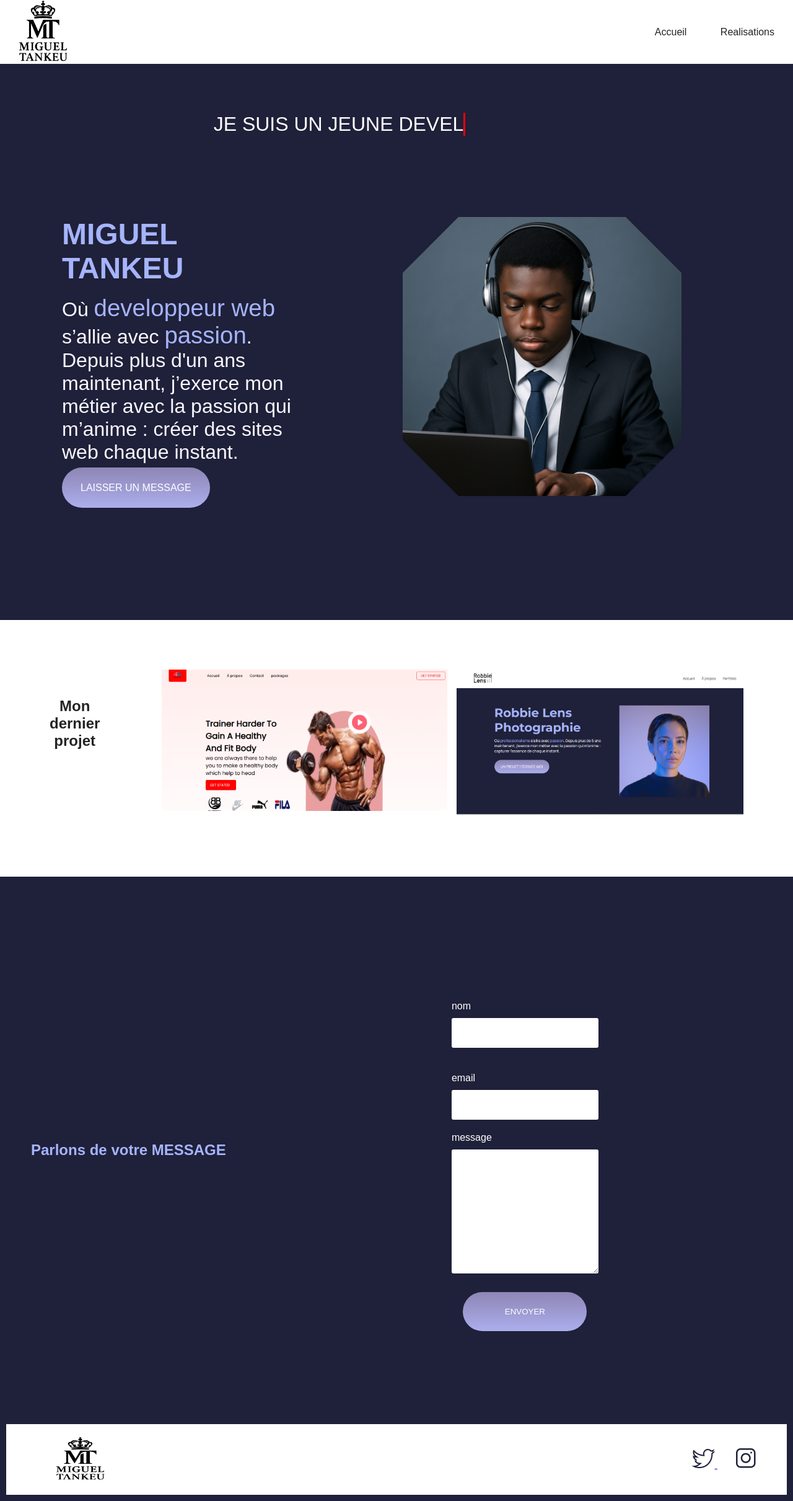
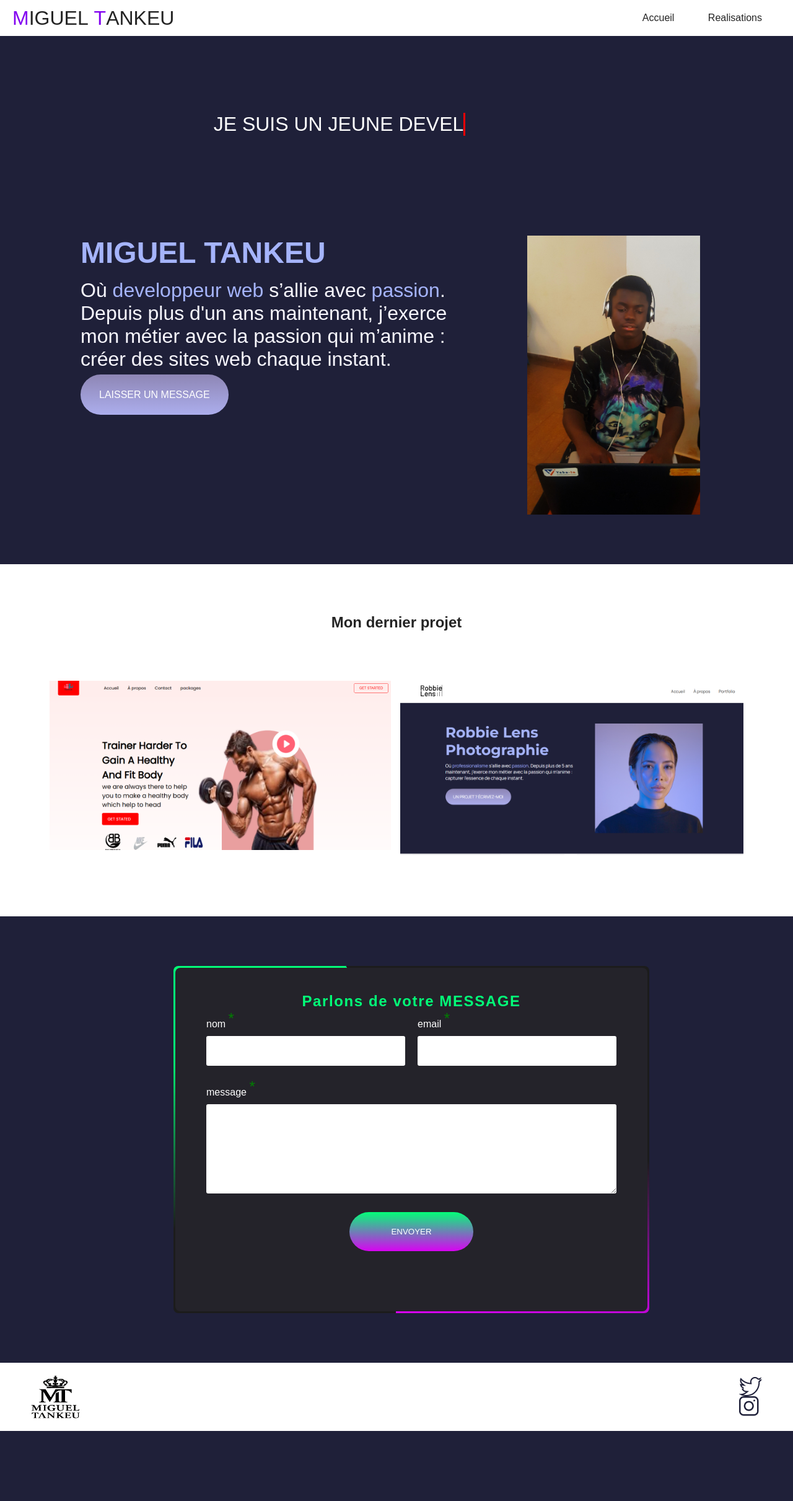
Before and after one commit to migueltankeu237-alt/portfolio, a PHP site: page / in a window 1280 px wide. Shown: the whole page at 62% size. After the commit the page ends 2308 px from the top, so only its background shows below. Run offline with PHP 8.4, Linux system fonts and the light colour scheme.

Commit message:
formulaire animer

```diff
--- a/index.html
+++ b/index.html
@@ -6,7 +6,6 @@
     <title>Accueil -Miguel tankeu</title>
     <link  rel="stylesheet"  href="style/style.css"/>
     <link  rel="stylesheet"  href="style/index.css"/>
-    <link rel="stylesheet" href="/style/formulaire.css">
 </head>
 
 <body>
@@ -15,7 +14,7 @@
         <!-- navbar permettant de naviguer dans le site -->
         <nav>
             <a href="index.html" class="lien-icone">
-                <img src="images/mon logo2.png" alt="Logo miguel tankeu" width="80px"  />
+                <span>M</span><p>IGUEL</p>&nbsp;&nbsp; <span>T</span><p>ANKEU</p>
             </a>
             <!-- lien vers d'autres pages web -->
             <div class="entete">
@@ -42,7 +41,7 @@
                 <a href="#contact" class="cta">LAISSER UN MESSAGE</a>
             </div>
             <!-- photo de robbie lens -->
-            <img src="images/Jeune homme concentré devant l'ordinateur.png" alt="portrait de Miguel Tankeu" height="450px" class="photo" />
+            <img src="images/jeune homme concentré devant l'ordinateur.jpg" alt="portrait de Miguel Tankeu" height="450px" class="photo" />
         </section>
         <section class="accueil-photos">
                 <!-- titre de niveau 2 -->
@@ -58,24 +57,27 @@
             </div>
         </section>
         <section id="contact" class="section-contact">
-                <!-- titre de niveau 2 -->
+            <div class="contenair">
+                <div class="form">
                     <h2>Parlons de votre MESSAGE</h2>
                     <!-- formulaire d'inscription -->
                     <form action="https://formspree.io/f/mwpnweol" method="POST">
                         <div class="form-nom-email">
                             <div class="form-column">
-                        <label for="nom">nom</label>
+                                <label for="nom">nom <sup>*</sup></label>
                                 <input type="text" name="nom" id="nom" required />
                             </div>
                             <div class="form-column">
-                        <label for="email">email</label>
+                                <label for="email">email <sup>*</sup></label>
                                 <input type="e-mail" name="email" id="nom" />
                             </div>
                         </div>
-                <label for="message">message</label>
-                <textarea name="message" id="message" rows="10"></textarea>
+                        <label for="message">message <sup>*</sup></label>
+                        <textarea name="message" id="message"  rows="6"></textarea>
                         <input type="submit" value="ENVOYER" class="cta" />
                     </form>
+                </div>
+            </div>
         </section>
     </main>
     <!-- pied de page -->
--- a/portfolio.html
+++ b/portfolio.html
@@ -14,7 +14,7 @@
         <!-- navbar permettant de naviguer dans le site -->
         <nav>
             <a href="index.html" class="lien-icone">
-                <img src="images/mon logo2.png" alt="Logo miguel tankeu" width="80px"  />
+                <span>M</span><p>IGUEL</p>&nbsp;&nbsp; <span>T</span><p>ANKEU</p>
             </a>
             <div class="entete">
                 <a href="index.html">Accueil</a>
--- a/projet1/animation/INDEX.html
+++ b/projet1/animation/INDEX.html
@@ -7,9 +7,6 @@
     <link rel="stylesheet" href="index.css">
 </head>
 <body>
-  <a href="/portfolio.html">
-    <img src="/images/arrow.png" alt="" width="100px">
-  </a>
   <H1>
     <span>T</span>
     <span>A</span>
--- a/projet1/calculatrice/calculatrice.html
+++ b/projet1/calculatrice/calculatrice.html
@@ -7,9 +7,6 @@
     <link rel="stylesheet" href="calculatrice.css">
 </head>
 <body>
-    <a href="/portfolio.html">
-        <img src="/images/arrow.png" alt="" width="100px" class="a">
-    </a>
     <h2>calculatrice</h2>
     <input type="text" id="log" >
     <input type="text" id="texte" >
--- a/style/index.css
+++ b/style/index.css
@@ -42,18 +42,73 @@
   padding-right: 80px;
 }
 
-.section-contact h2 {
-  color: #a5b4fc;
-  text-align: center;
-  margin-bottom: 50px;
+.section-contact{
+align-items: center;
+margin-left: 200px;
+}
+.contenair{
+    position: relative;
+    width: 60vw;
+    height: 70vh;
+    background-color: #1c1c1c;
+    border-radius: 8px;
+    overflow: hidden;
+}
+.contenair::before{
+    content: '';
+    position: absolute;
+    top: -50%;
+    left: -50%;
+    width: 60vw;
+    height: 70vh;
+    background: linear-gradient(0deg,transparent,
+     #03fe78,#03fe78);
+     transform-origin: bottom right;
+     animation: animate 7s linear infinite;
+}
+.contenair::after{
+    content: '';
+    position: absolute;
+    top: -50%;
+    left: -50%;
+    width: 60vw;
+    height: 70vh;
+    background: linear-gradient(0deg,transparent,
+    #d803f2,#d803f2);
+    transform-origin: bottom right;
+    animation: animate 7s linear infinite;
+    animation-delay: 3s;
+}
+@keyframes  animate {
+    100%{
+        transform: rotate(360deg);
+    }
 }
 
+.form{
+    position: absolute;
+    inset: 3px;
+    border-radius: 8px;
+    background: #24232a;
+    z-index: 10;
+    padding: 40px 50px;
+    display: flex;
+    flex-direction: column;
+    align-items: center;
+}
+.form h2{
+    text-align: center;
+    letter-spacing: 0.1rem;
+    color: #03fe78;
+}
 form {
   display: flex;
   flex-direction: column;
   max-width: 1000px;
   margin: auto;
   color: white;
+  width: 100%;
+  height: 100%;
 }
 
 .form-nom-email {
@@ -67,6 +122,7 @@
   display: flex;
   flex-direction: column;
   margin-bottom: 20px;
+  width: 100%;
 }
 
 #nom,
@@ -81,21 +137,28 @@
   margin-bottom: 10px;
 }
 
-input[type='submit'] {
+input[type="submit"] {
   width: 200px;
+  background: linear-gradient(#03fe78,#d803f2);
+  color: white;
+  border-radius: 50px;
+  padding: 24px 30px;
+  text-decoration: none;
   margin: auto;
   margin-top: 30px;
   border: none;
+  cursor: pointer;
 }
-p{
-  font-size: 2em;
+input[type="submit"]:hover{
+  background: linear-gradient(#d803f2,#03fe78);
 }
+
 h1{
   font-size: 3em;
 }
 
 .photo{
-  clip-path: polygon(20% 0%, 80% 0%, 100% 20%, 100% 80%, 80% 100%, 20% 100%, 0% 80%, 0% 20%);
+  /* clip-path: polygon(20% 0%, 80% 0%, 100% 20%, 100% 80%, 80% 100%, 20% 100%, 0% 80%, 0% 20%); */
   width: 100%;
 }
 .container{
@@ -116,6 +179,10 @@
   animation: tankeu  1s infinite;
 
 }
+sup{
+  font-size: 1.5em;
+  color: green;
+}
 @keyframes tankeu {
     0%,49%{
         background-color: transparent;
@@ -128,12 +195,7 @@
     }
 }
 
-@media screen and (max-width:900px) {
-    .container{
-        width:100vw;
-        margin: 0;
-    }
-}
+
 
 @media screen and (max-width: 996px) {
   .accueil-introduction {
@@ -151,8 +213,8 @@
 
   .accueil-introduction img {
     order: 1;
-    width: 100%;
-    height: 45vh;
+    width: 80%;
+    height: 80%;
   }
 
   .accueil-photos {
@@ -164,13 +226,19 @@
     width: 100%;
   }
 
-  .section-contact {
-    padding: 50px 20px;
-    background-color: transparent;
-  }
 
   .form-nom-email {
     flex-direction: column;
     gap: 0;
   }
+   .contenair {
+    height: 70vh;
+  }
+  .contenair::before{
+    height: 70vh;
+  }
+  .contenair::after{
+    height: 70vh;
+  }
+
 }
--- a/style/style.css
+++ b/style/style.css
@@ -8,6 +8,9 @@
   background-color: #1f2039;
 }
 
+.entete{
+  padding: 20px;
+}
 
 .entete a {
   position: relative;
@@ -75,13 +78,22 @@
 }
 
 .lien-icone {
-  margin-left: 30px;
+  display: flex;
+  align-items: center;
+  text-decoration: none;
 }
-
-.lien-icone:hover {
-  opacity: 0.5;
+.lien-icone span{
+  font-size: 2em;
+  animation: span 1s linear infinite;
 }
-
+@keyframes span {
+  100%{
+    color: #d803f2;
+  }
+}
+.lien-icone p{
+  color: #242424;
+}
 section {
   padding: 80px;
 }
@@ -101,11 +113,14 @@
   align-items: center;
   background-color: white;
   width: 100%;
-  z-index: 3;
+  z-index: 100;
 }
 
 nav a {
   margin-left: 20px;
+}
+p{
+  font-size: 2em;
 }
 
 @media screen and (max-width: 996px) {
```
Also changed, not shown: images/Jeune homme concentré devant l'ordinateur.png (deleted), images/arrow.png (deleted), images/jeune homme concentré devant l'ordinateur.jpg (added). Lines whose indentation alone changed are shown as unchanged.
